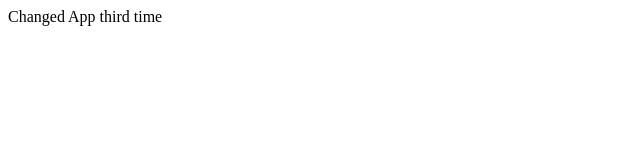
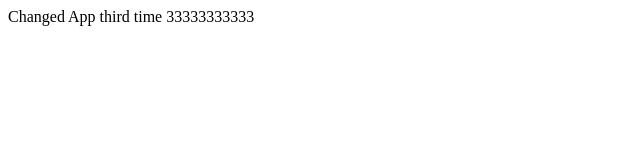
Before and after one commit to MartinSugarev/react-workflow-engine, a React app: page / in a window 1280 px wide. Shown: the top 160 px of the page, without its empty margins (0-640 px from the left). Built offline with nearby package versions, Linux system fonts and the light colour scheme.

Commit message:
cherry-pick exercis

```diff
--- a/src/App.tsx
+++ b/src/App.tsx
@@ -2,6 +2,6 @@ import React from 'react'
 
 export default function App() {
   return (
-    <div>Changed App third time</div>
+    <div>Changed App third time 33333333333</div>
   )
 }
```
